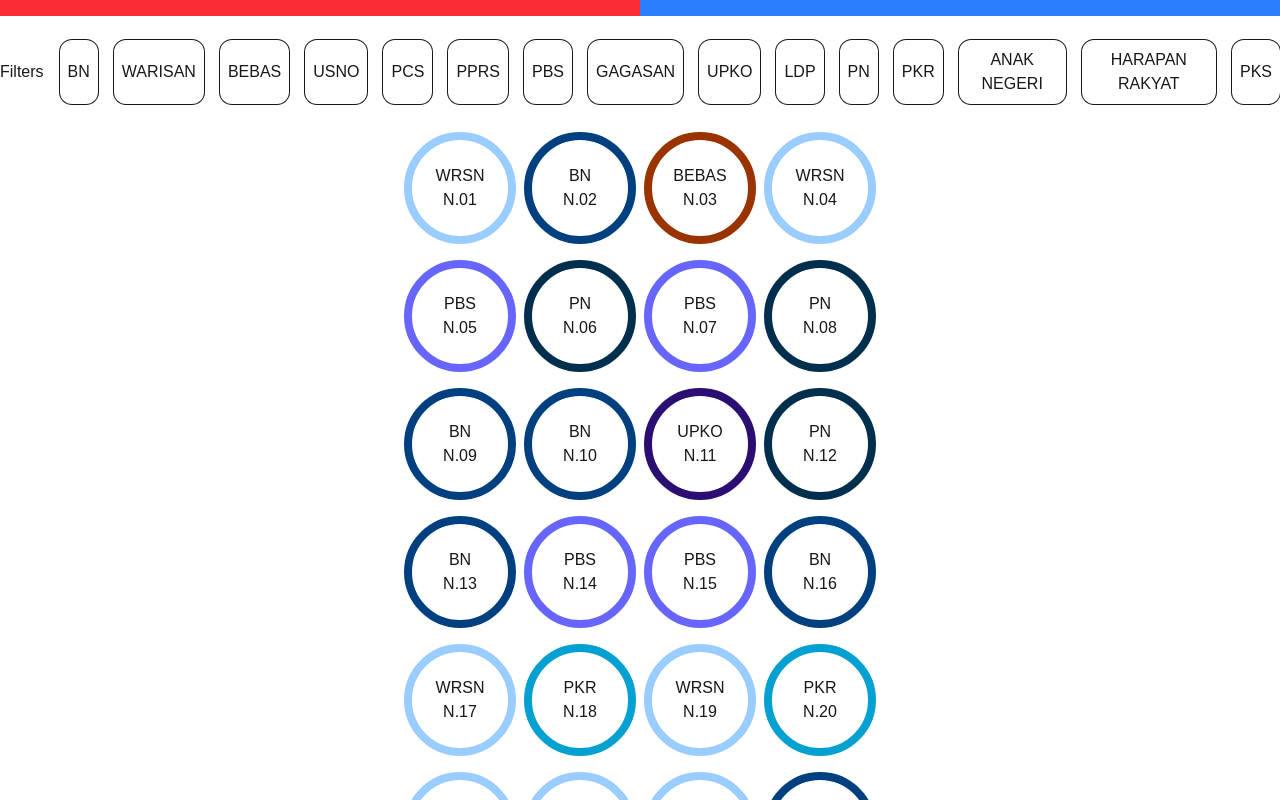
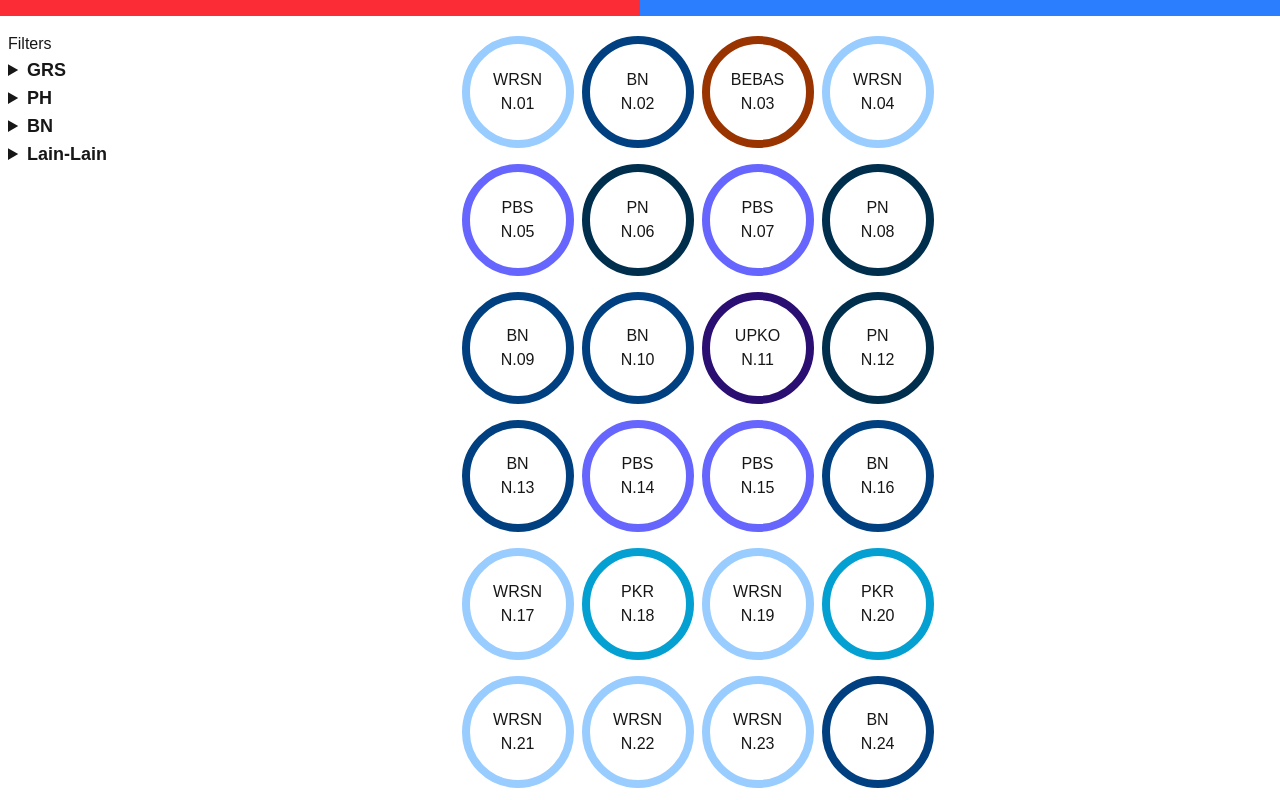
Before and after one commit to supmir/election, a Next.js app: page / in a window 1280 px wide. Shown: the top 800 px of the page. Built offline with nearby package versions, Linux system fonts and the light colour scheme.

Commit message:
Add new filters

```diff
--- a/components/display.tsx
+++ b/components/display.tsx
@@ -29,6 +29,34 @@
     });
 
     const allParties = Object.keys(props.data.parties);
+
+    const coalitions: Record<string, string[]> = {
+        GRS: [
+            "PCS",
+            "PPRS",
+            "PBS",
+            "ANAK NEGERI",
+            "HARAPAN RAKYAT",
+        ],
+        PH: [
+            "WARISAN",
+            "PKR",
+            "PN",
+        ],
+        BN: [
+            "BN",
+            "USNO",
+            "GAGASAN",
+            "UPKO",
+            "LDP",
+        ],
+        "Lain-Lain": [
+            "Bebas",
+            "PKS",
+        ]
+
+
+    };
 
     const [filters, setFilters] = useState<Filters>({
         parties: []
@@ -63,12 +91,24 @@
             <div className="w-1/2 bg-red-500"></div>
             <div className="w-1/2 bg-blue-500"></div>
         </div>
+        <div className="flex flex-wrap">
+            <div className="gap-4 max-w-sm px-2">
+                <div className="my-auto">Filters</div>
+                {Object.keys(coalitions).map((coalition, i) => {
+                    return <details key={i}>
+                        <summary className="font-black text-lg">
+                            {coalition}
+                        </summary>
+                        <div className="flex flex-col">
+                            {coalitions[coalition].map((k, j) => {
+                                const partyCode = allParties.filter((partyCode) => {
+                                    return partyCode === k;
+                                })[0];
+                                if (partyCode) {
+                                    return <button key={j}
 
-        <div className="flex gap-4 col-span-6 mx-auto w-full overflow-x-auto">
-            <div className="my-auto">Filters</div>
-            {allParties.map((partyCode, i) => <button key={i}
-                // className={`my-2 ring-foreground ring-2 p-2 rounded-xl ${filters.parties.includes(partyCode) && "bg-foreground text-background"}`}
-                className={`my-2 ring-foreground p-2 rounded-xl ${filters.parties.includes(partyCode) ? "bg-neutral-400" : "ring-1"}`}
+                                        className={`text-left ${filters.parties.includes(partyCode) ? "font-bold" : ""}`}
+
                                         onClick={() => {
                                             let parties = [...filters.parties];
                                             const index = parties.indexOf(partyCode);
@@ -89,8 +129,13 @@
                                             });
                                         }}
                                     >
-                {partyCode}
-            </button>)}
+                                        - {partyCode}
+                                    </button>;
+                                }
+                            })}
+                        </div>
+                    </details>;
+                })}
             </div>
             <div className="flex flex-col gap-2 mx-auto">
                 {[...Array(Math.ceil(displayedDunDetails.length / CHUNK_SIZE))].map((_, row) => {
@@ -144,5 +189,7 @@
                 })}
             </div>
 
+        </div>
+
     </div>;
 }
```
Lines whose indentation alone changed are shown as unchanged.
